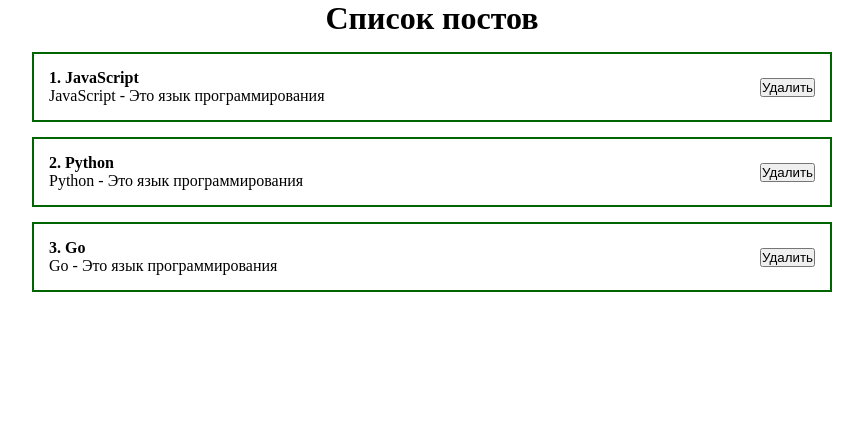
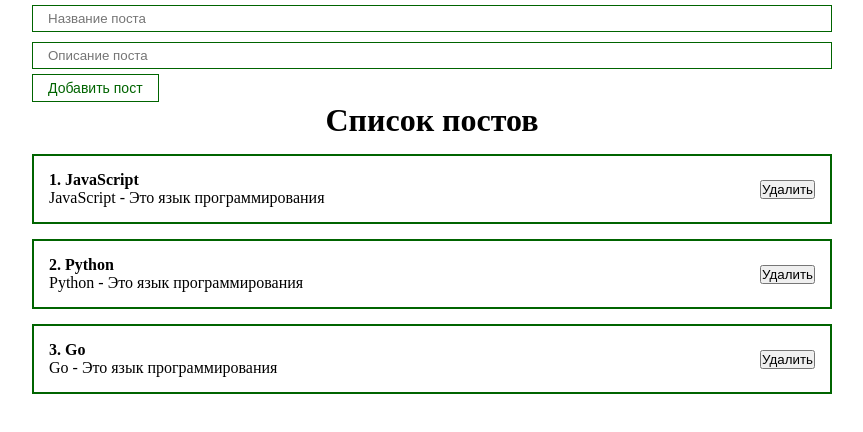
Before and after one commit to thisvolwebnik/React, a React (Vite) app: page / in a window 1280 px wide. Shown: the top 432 px of the page, without its empty margins (208-1071 px from the left). Built offline with nearby package versions, Linux system fonts and the light colour scheme.

Commit message:
feat: Post creation form. Managed and unmanaged components, CSS modules

```diff
--- a/package.json
+++ b/package.json
@@ -22,6 +22,7 @@
     "eslint-plugin-react-hooks": "^7.0.1",
     "eslint-plugin-react-refresh": "^0.4.24",
     "globals": "^16.5.0",
+    "prettier": "^3.8.0",
     "vite": "^7.2.4"
   }
 }
--- a/src/App.jsx
+++ b/src/App.jsx
@@ -1,23 +1,59 @@
 import "./styles/App.css";
-import {PostItem} from "./components/PostItem";
-import {useState} from "react";
-import {PostList} from "./components/PostList";
+import { useState } from "react";
+import { PostList } from "./components/PostList";
+import { Button } from "./components/UI/button/Button";
+import { Input } from "./components/UI/input/Input";
 
 function App() {
+  const [posts, setPosts] = useState([
+    {
+      id: 1,
+      title: "JavaScript",
+      description: "JavaScript - Это язык программирования",
+    },
+    {
+      id: 2,
+      title: "Python",
+      description: "Python - Это язык программирования",
+    },
+    {
+      id: 3,
+      title: "Go",
+      description: "Go - Это язык программирования",
+    },
+  ]);
+  const [post, setPost] = useState({ title: "", description: "" });
 
-  const [posts, setPosts] = useState([{
-    id: 1, title: "JavaScript", description: "JavaScript - Это язык программирования"
-  }, {
-    id: 2, title: "Python", description: "Python - Это язык программирования"
-  }, {
-    id: 3, title: "Go", description: "Go - Это язык программирования"
-  }])
+  const onClickAddNewPost = (event) => {
+    event.preventDefault();
+
+    setPosts([...posts, { ...post, id: Date.now() }]);
+  };
 
   return (
     <div className="App">
+      <form>
+        <Input
+          type="text"
+          placeholder="Название поста"
+          value={post.title}
+          onChange={(event) => setPost({ ...post, title: event.target.value })}
+        />
+        <Input
+          type="text"
+          placeholder="Описание поста"
+          value={post.description}
+          onChange={(event) =>
+            setPost({ ...post, description: event.target.value })
+          }
+        />
+        <Button type="submit" onClick={onClickAddNewPost}>
+          Добавить пост
+        </Button>
+      </form>
       <PostList posts={posts} title="Список постов" />
     </div>
-  )
+  );
 }
 
-export default App
+export default App;
--- a/src/components/PostItem.jsx
+++ b/src/components/PostItem.jsx
@@ -1,19 +1,17 @@
 export const PostItem = (props) => {
-  const { id, title, description } = props;
+  const { title, description, number } = props;
 
   return (
     <div className="post">
       <div className="post__content">
-        <strong>{id}. {title}</strong>
+        <strong>
+          {number}. {title}
+        </strong>
         <div>{description}</div>
       </div>
       <div className="post__action">
-        <button
-          type="button"
-        >
-          Удалить
-        </button>
+        <button type="button">Удалить</button>
       </div>
     </div>
-  )
-}
+  );
+};
--- a/src/components/PostList.jsx
+++ b/src/components/PostList.jsx
@@ -1,14 +1,14 @@
-import {PostItem} from "./PostItem";
+import { PostItem } from "./PostItem";
 
 export const PostList = (props) => {
   const { posts, title } = props;
 
   return (
     <div className="post__list">
-      <h1 style={{textAlign: "center"}}>{title}</h1>
-      {posts.map((post) => (
-        <PostItem {...post} key={post.id}/>
+      <h1 style={{ textAlign: "center" }}>{title}</h1>
+      {posts.map((post, index) => (
+        <PostItem number={index + 1} {...post} key={post.id} />
       ))}
     </div>
-  )
-}
+  );
+};
--- /dev/null
+++ b/src/components/UI/button/Button.jsx
@@ -0,0 +1,16 @@
+import classes from "./Button.module.css";
+
+export const Button = (props) => {
+  const { children, type = "button", disabled = false } = props;
+
+  return (
+    <button
+      className={classes.button}
+      type={type}
+      disabled={disabled}
+      {...props}
+    >
+      {children}
+    </button>
+  );
+};
--- /dev/null
+++ b/src/components/UI/button/Button.module.css
@@ -0,0 +1,8 @@
+.button {
+  padding: 5px 15px;
+  font-size: 14px;
+  color: darkgreen;
+  background: transparent;
+  border: 1px solid darkgreen;
+  cursor: pointer;
+}
--- /dev/null
+++ b/src/components/UI/input/Input.jsx
@@ -0,0 +1,14 @@
+import classes from "./Input.module.css";
+
+export const Input = (props) => {
+  const { type, placeholder } = props;
+
+  return (
+    <input
+      className={classes.input}
+      type={type}
+      placeholder={placeholder}
+      {...props}
+    />
+  );
+};
--- /dev/null
+++ b/src/components/UI/input/Input.module.css
@@ -0,0 +1,6 @@
+.input {
+  width: 100%;
+  padding: 5px 15px;
+  margin: 5px 0;
+  border: 1px solid darkgreen;
+}
```
Also changed, not shown: 1 other file (tests, documents, lock files or other folders).
